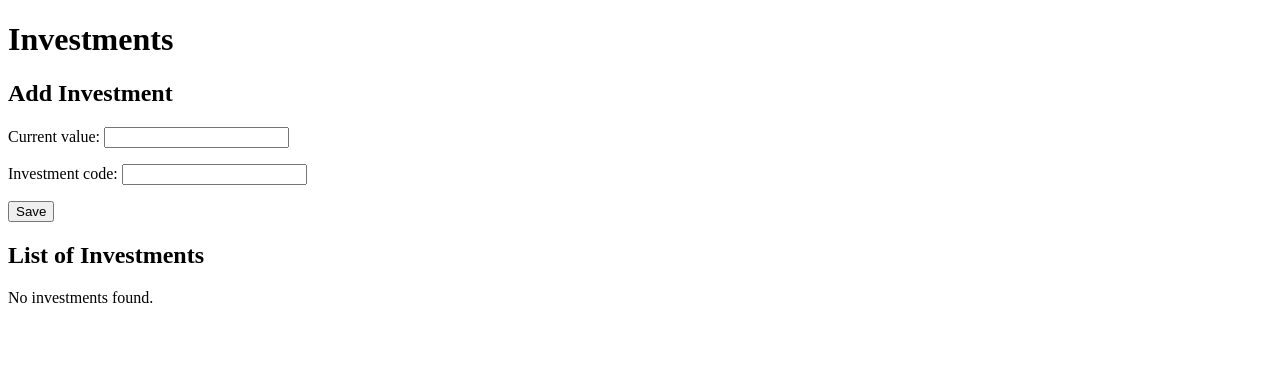
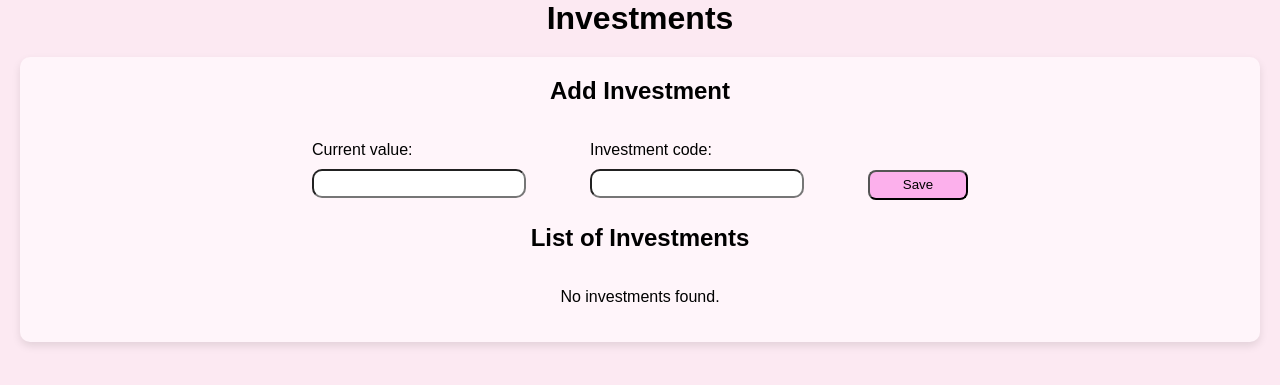
Before and after one commit to Grezewave/inVesTR, a Django app: page /investments/ in a window 1280 px wide. Shown: the top 385 px of the page. Run offline with Django 4.2, Linux system fonts and the light colour scheme; data that the repository does not hold is empty.

Commit message:
style update

```diff
--- /dev/null
+++ b/inVesTR/investments/static/styles.css
@@ -0,0 +1,121 @@
+/* Reset default margin and padding */
+body, h1, h2, form, ul, li {
+    margin: 0;
+    padding: 0;
+}
+
+/* Set a lighter pink background */
+body {
+    background-color: #FCE9F2;
+    font-family: "Arial", sans-serif;
+}
+
+/* Apply box shadow and border radius to the main content */
+#content {
+    margin: 20px;
+    padding: 20px;
+    background-color: #FFF5FA; /* Ajustando para um rosa mais claro */
+    box-shadow: 0 4px 8px rgba(0, 0, 0, 0.1);
+    border-radius: 10px; /* Adicionando o border radius */
+    display: flex;
+    flex-direction: column;
+}
+
+/* Style the h1 and h2 headings */
+h1, h2 {
+    text-align: center;
+    margin-bottom: 20px;
+}
+
+/* Style the form section */
+#add-form-section {
+    display: flex;
+    flex-wrap: wrap;
+    justify-content: space-between;
+    flex-direction: column;
+
+    align-items: center;
+}
+
+/* Style form fields */
+#add-investment-form {
+    display: flex;
+    flex-wrap: wrap;
+    justify-content: space-around;
+}
+
+#add-investment-form {
+    width: 60%;
+}
+
+#add-investment-form label {
+    width: 200px;
+    padding-right: 10px;
+}
+
+#add-investment-form p {
+    display: flex;
+    flex-direction: column;
+}
+
+#add-investment-form input {
+    display: flex;
+    flex-direction: column;
+    border-radius: 10px;
+}
+
+#add-investment-form input[type="text"],
+#add-investment-form input[type="number"],
+#add-investment-form select {
+    margin-top: 10px;
+    padding-top: 10px;
+    width: 200px;
+    padding: 5px;
+    margin-bottom: 10px;
+}
+
+/* Style the submit button */
+#add-investment-form button {
+    border-radius: 8px;
+    width: 100px;
+    align-self: center;
+    height: 30px;
+    background-color: #FCB0EC;
+    margin-top: 20px;
+}
+
+/* ... Seus estilos CSS existentes ... */
+#list-section {
+    display: flex;
+    flex-direction: column;
+    align-items: center;
+}
+/* Estilos para a tabela */
+#investment-table {
+    width: 100%;
+    border-collapse: collapse; /* Mesclar bordas de células */
+    margin: 20px 30px;
+    width: 70%;
+    padding: 10px;
+    border-spacing: 30px 30px;
+}
+
+#investment-table th,
+#investment-table td {
+    padding: 10px;
+    text-align: left;
+    padding-left: 40px;
+    border-bottom: 1px solid #DDD;
+}
+
+/* Estilizando o cabeçalho da tabela */
+#investment-table th {
+    background-color: #FCE9F2; /* Mesma cor de fundo do conteúdo */
+}
+
+/* Estilizando as células pares do corpo da tabela */
+#investment-table tbody tr:nth-child(even) {
+    background-color: #FCE0EC; /* Tom de rosa claro */
+}
+
+/* ... Seus estilos CSS existentes ... */
--- a/inVesTR/investments/templates/index.html
+++ b/inVesTR/investments/templates/index.html
@@ -1,14 +1,20 @@
+{% load static %}
+
 <!DOCTYPE html>
 <html>
 <head>
     <title>Investments</title>
+    <link rel="stylesheet" type="text/css" href="{% static 'styles.css' %}">
 </head>
 <body>
     <h1>Investments</h1>
+    <div id="content">
 
         <!-- Form Section -->
         <div id="add-form-section">
+            <div class="element-header">
                 <h2>Add Investment</h2>
+            </div>
             <form id="add-investment-form" method="post">
                 {% csrf_token %}
                 <!-- Form fields here -->
@@ -19,16 +25,33 @@
 
         <!-- List Section -->
         <div id="list-section">
+            <div class="element-header">
                 <h2>List of Investments</h2>
+            </div>
             {% if investments %}
-        <ul id="investment-list">
+            <table id="investment-table">
+                <thead>
+                    <tr>
+                        <th>Investment Code</th>
+                        <th>Current Value</th>
+                        <th>Updated At</th>
+                    </tr>
+                </thead>
+                <tbody>
                     {% for investment in investments %}
-            <li>{{ investment.investment_code }} - {{ investment.current_value }}</li>
+                    <tr>
+                        <td>{{ investment.investment_code }}</td>
+                        <td>{{ investment.current_value }}</td>
+                        <td>{{ investment.updated_at }}</td>
+                    </tr>
                     {% endfor %}
-        </ul>
+                </tbody>
+            </table>
+
             {% else %}
             <p>No investments found.</p>
             {% endif %}
         </div>
+    </div>
 </body>
 </html>
```
Lines whose indentation alone changed are shown as unchanged.
